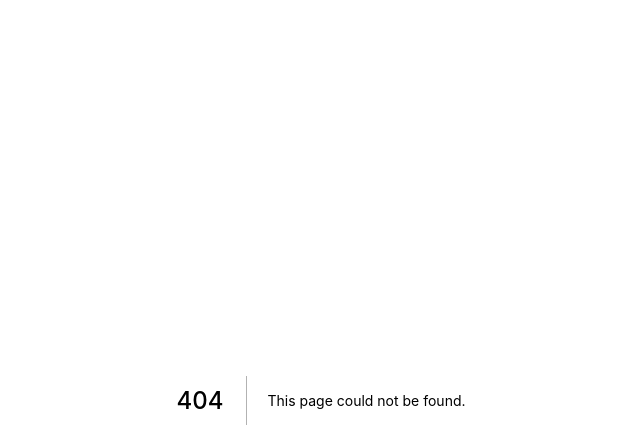
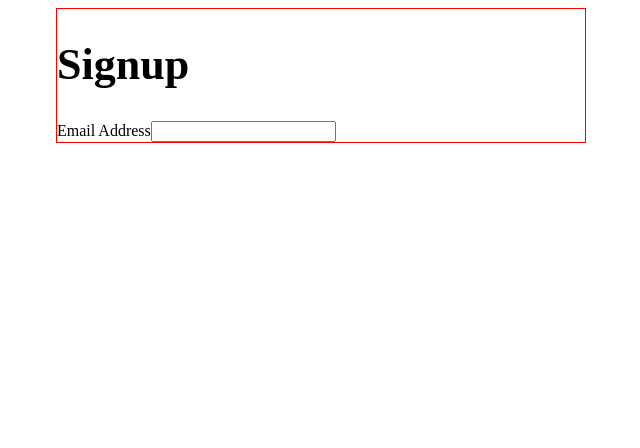
Before and after one commit to Maxinth/techIn, a Next.js app: page /signup in a window 1280 px wide. Before the commit this address had no page. Shown: the top 448 px of the page, without its empty margins (319-959 px from the left). Built offline with nearby package versions, Linux system fonts and the light colour scheme.

Commit message:
adding custom fonts

```diff
--- /dev/null
+++ b/appStyled.ts
@@ -0,0 +1,14 @@
+// globalStyles.js
+
+import { createGlobalStyle } from "styled-components";
+
+const GlobalStyle = createGlobalStyle`
+  * {
+    margin: 0;
+    padding: 0;
+
+    font-family: Inter, Helvetica, Sans-Serif;
+  }
+`;
+
+export default GlobalStyle;
--- /dev/null
+++ b/components/Form/FieldInput.tsx
@@ -0,0 +1,12 @@
+import { FieldBox, InputBox, Label } from "./styled";
+
+const FieldInput = () => {
+  return (
+    <FieldBox>
+      <Label>Email Address</Label>
+      <InputBox />
+    </FieldBox>
+  );
+};
+
+export default FieldInput;
--- /dev/null
+++ b/components/Form/styled.ts
@@ -0,0 +1,21 @@
+import styled from "styled-components";
+
+const InputBox = styled.input``;
+const Form = styled.form`
+  max-width: 528px;
+  margin: 0 auto;
+  border: 1px solid red;
+`;
+
+const Heading = styled.h1`
+  font-size: 44px;
+  line-height: 53.52px;
+  letter-spacing: -5%;
+  font-weight: 700px;
+`;
+const Label = styled.label``;
+const FieldBox = styled.div`
+  width: 100%;
+`;
+
+export { InputBox, Form, Label, FieldBox, Heading };
--- /dev/null
+++ b/pages/signup.tsx
@@ -0,0 +1,14 @@
+import { NextPage } from "next";
+import FieldInput from "../components/Form/FieldInput";
+import { Form, Heading } from "../components/Form/styled";
+
+const SignUp: NextPage = () => {
+  return (
+    <Form>
+      <Heading>Signup</Heading>
+      <FieldInput />
+    </Form>
+  );
+};
+
+export default SignUp;
```
